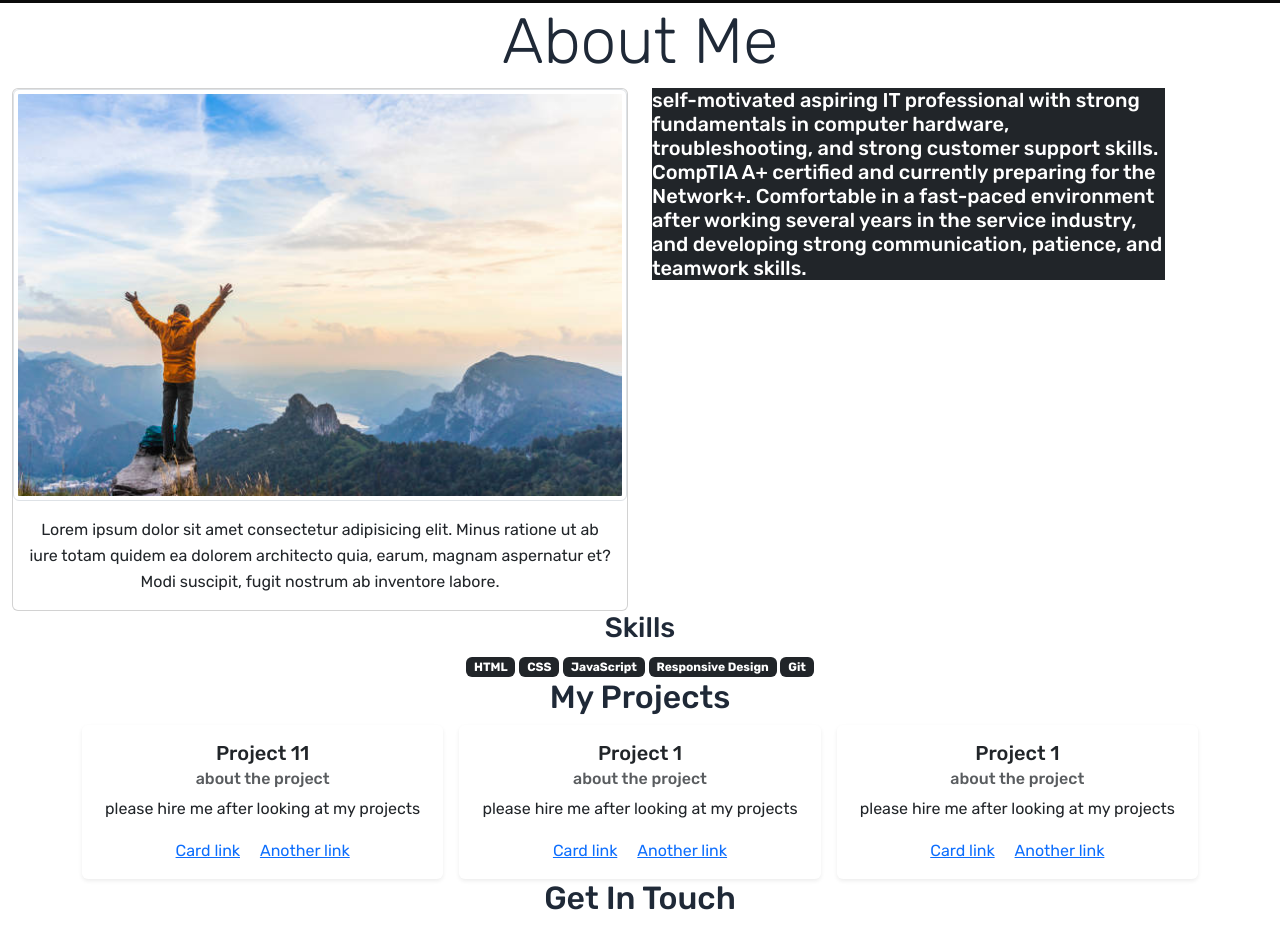
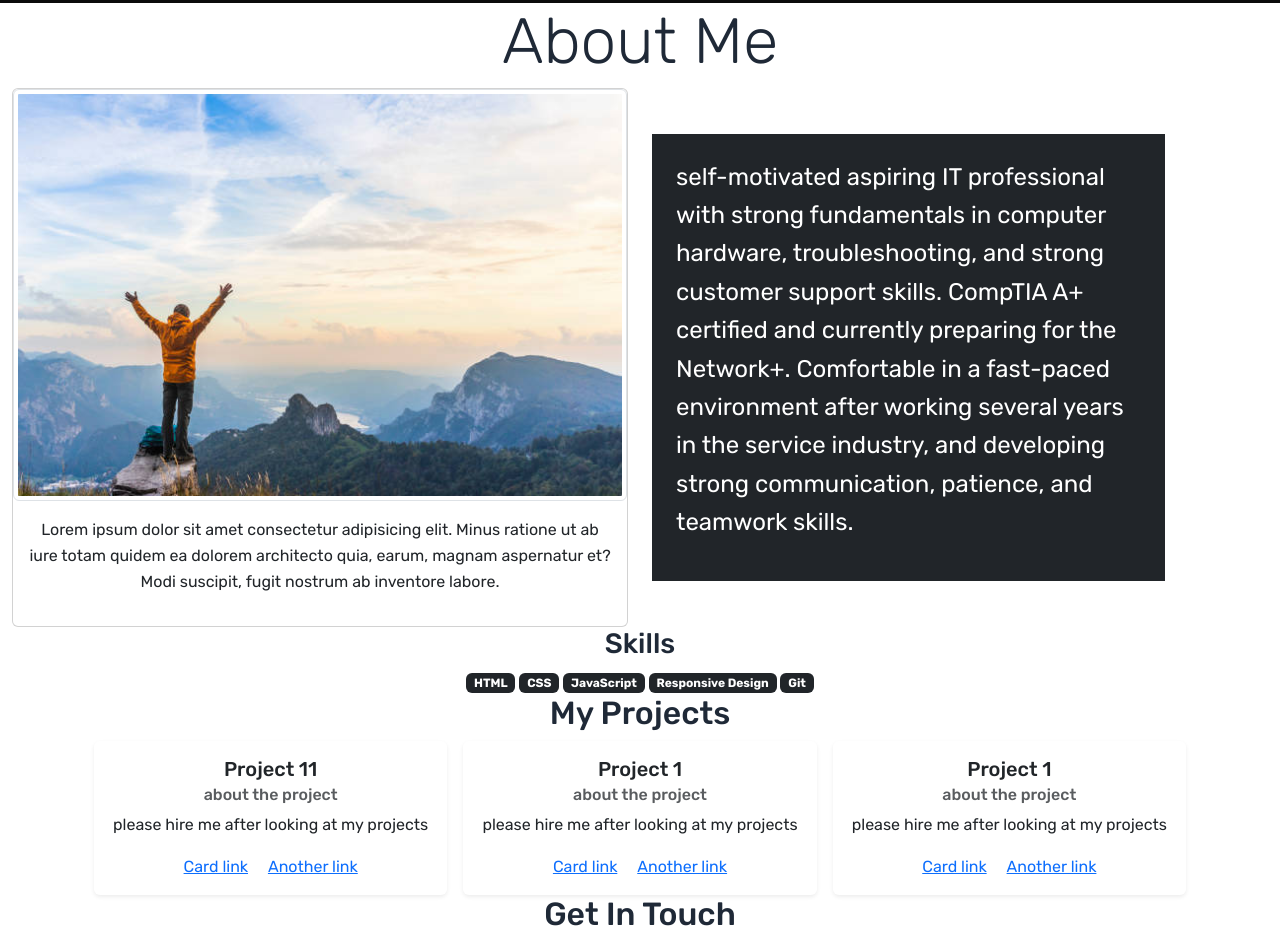
Before and after one commit to AlxMarz/studious-octo-palm-tree, a website: page index.html in a window 1280 px wide. Shown: the part 797-1734 px from the top of the page. Drawn offline with nearby package versions, Linux system fonts and the light colour scheme.

Commit message:
read docs

```diff
--- a/index.html
+++ b/index.html
@@ -33,6 +33,7 @@
             </button>
             <!-- navbar -->
             <!-- link to the left but moves the rest of list items  -->
+            <!-- .justify-content-start -->
             <!-- <a class="navbar-brand me-3" href="#">Alexander M.</a> -->
             <div class="mx-auto display-7"> <!-- auto margins to center -->
                 <div class="collapse navbar-collapse " id="navbarSupportedContent">
@@ -69,14 +70,14 @@
         <h2 class="text-center display-3" id="aboutMeHeading">About Me</h2>
         <div class="row">
             <!-- image with sub-->
-            <div class="col max-height: 150px">
-                <div class="align-items-center">
+            <div class="col">
+                <div>
                     <!-- add card here -->
                     <div class="card">
                         <div class="rounded ">
                             <img src="./Assets/img/istockphoto-1431021822-612x612.jpg" class="img-thumbnail" alt="...">
                             <div class="card-body">
-                                <p class="card-text text-center"> Lorem ipsum dolor sit
+                                <p class="fs-4card-text text-center "> Lorem ipsum dolor sit
                                     amet consectetur adipisicing elit.
                                     Minus ratione ut ab iure totam quidem ea dolorem architecto quia,
                                     earum, magnam aspernatur et? Modi suscipit,
@@ -88,11 +89,11 @@
                 </div>
             </div>
 
-            <div class="col">
+            <div class="col d-flex align-items-center ">
                 <!-- summary  -->
-                <div class="text-bg-dark mb-4 col-sm-10">
-                    <div class="justify-content-start">
-                        <p class="h5">
+                <div class="text-bg-dark col-lg-10">
+                    <div class="md-auto p-4">
+                        <p class="fs-4">
                             self-motivated aspiring IT professional with strong
                             fundamentals in computer
                             hardware,
@@ -127,7 +128,7 @@
     </section>
 
     <!-- Projects Section -->
-    <section class="container-fluid py-6" id="projects">
+    <section class="container py-6" id="projects">
         <div class="container">
             <h2 class="section-title text-center">My Projects</h2>
             <div class="row g-3 justify-content-center">
```
